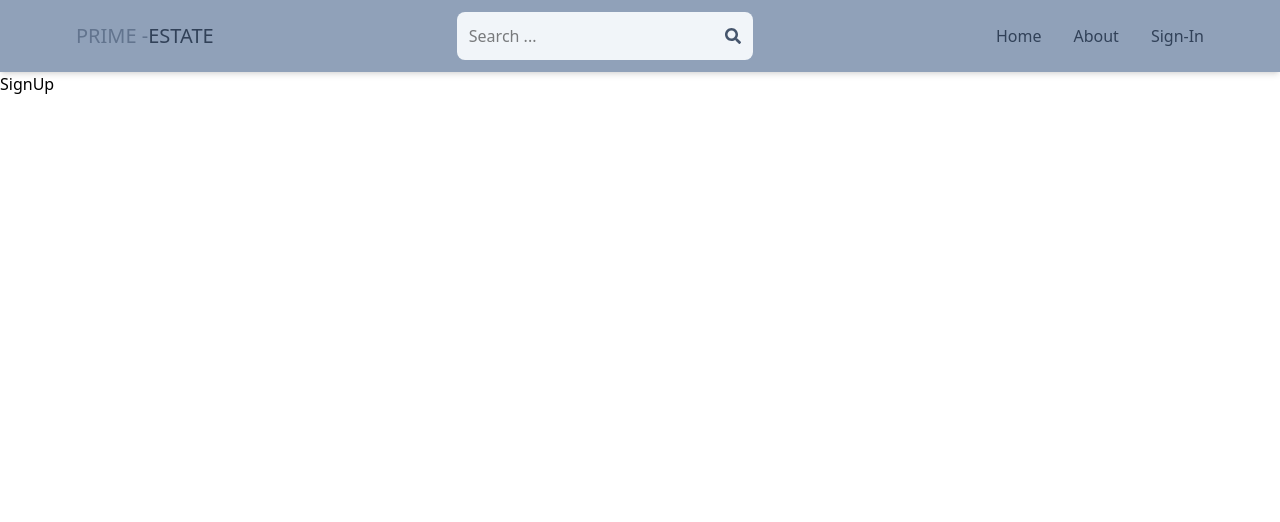
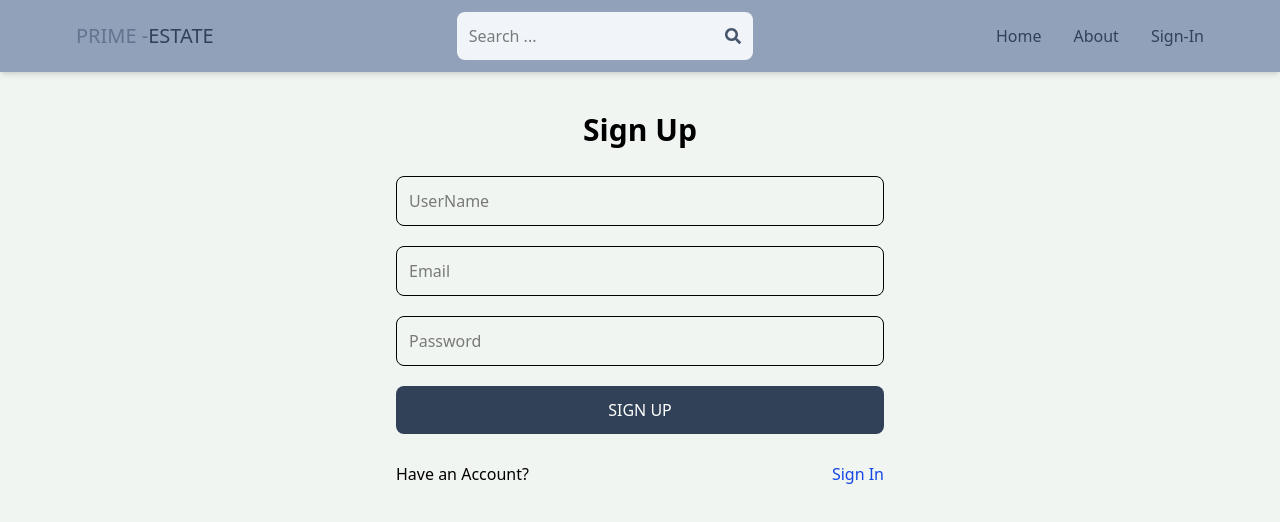
Before and after one commit to thilanhasitha/real-estate, a React (Vite) app in the folder client/: page /sign-up in a window 1280 px wide. Shown: the top 522 px of the page. Built offline with nearby package versions, Linux system fonts and the light colour scheme.

Commit message:
complete sign up page UI

```diff
--- a/client/src/index.css
+++ b/client/src/index.css
@@ -1 +1,5 @@
 @import "tailwindcss";
+
+body{
+    background-color: rgb(241,245,241);
+}
--- a/client/src/pages/SignUp.jsx
+++ b/client/src/pages/SignUp.jsx
@@ -1,7 +1,23 @@
 import React from 'react'
+import {Link} from 'react-router-dom'
 
 export default function SignUp() {
   return (
-    <div>SignUp</div>
+    <div className='max-w-lg mx-auto p-3'>
+      <h1 className='text-3xl text-center  font-semibold my-7'>Sign Up</h1>
+      <form className='flex flex-col gap-5'>
+        <input type='text'placeholder='UserName' className='border p-3 rounded-lg' id='username'/>
+        <input type='email'placeholder='Email' className='border p-3 rounded-lg' id='email'/>
+        <input type='password'placeholder='Password' className='border p-3 rounded-lg' id='password'/>
+
+        <button className='bg-slate-700 text-white p-3 rounded-lg uppercase hover:opacity-95 disabled:opacity-80'>Sign Up</button>
+      </form>
+      <div className='flex justify-between mt-7'>
+        <p>Have an Account?</p>
+         <Link to='/sign-in'>
+        <span className='text-blue-700'>Sign In</span>
+        </Link>
+      </div>
+    </div>
   )
 }
```
